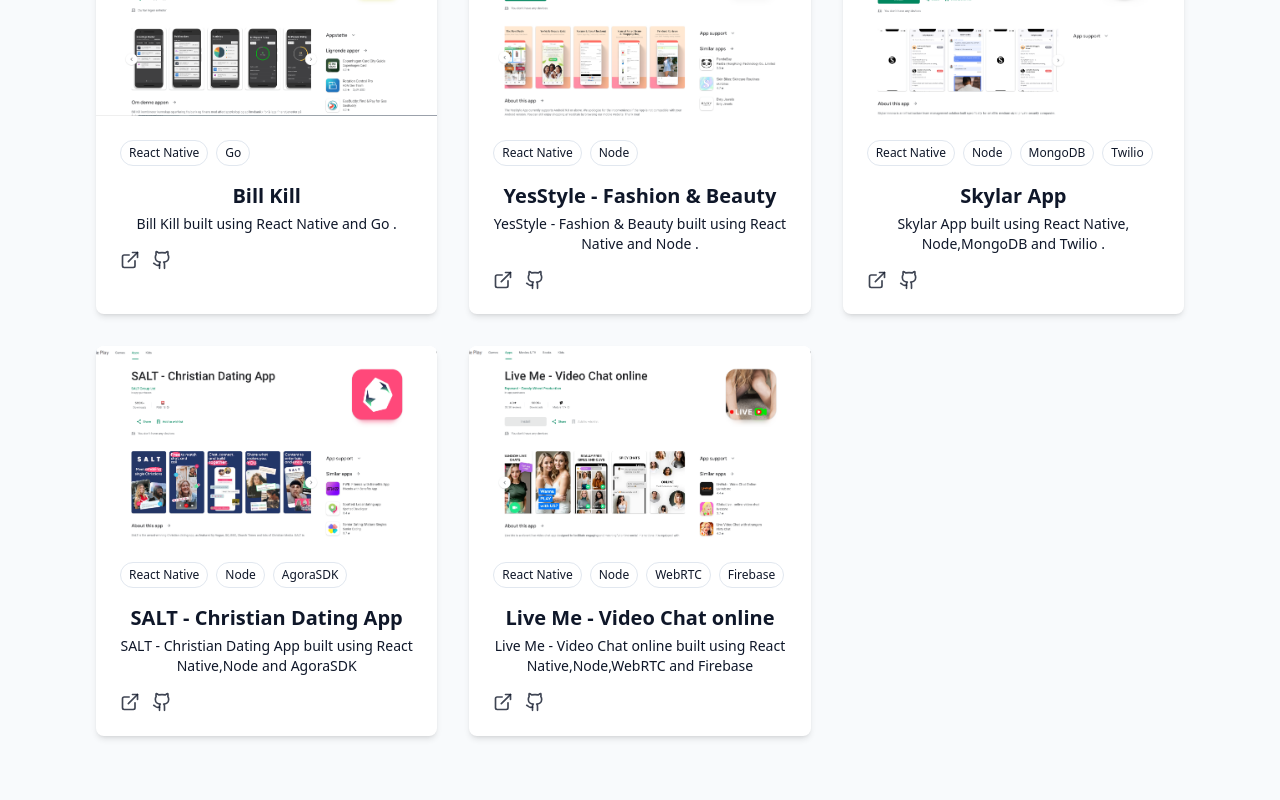
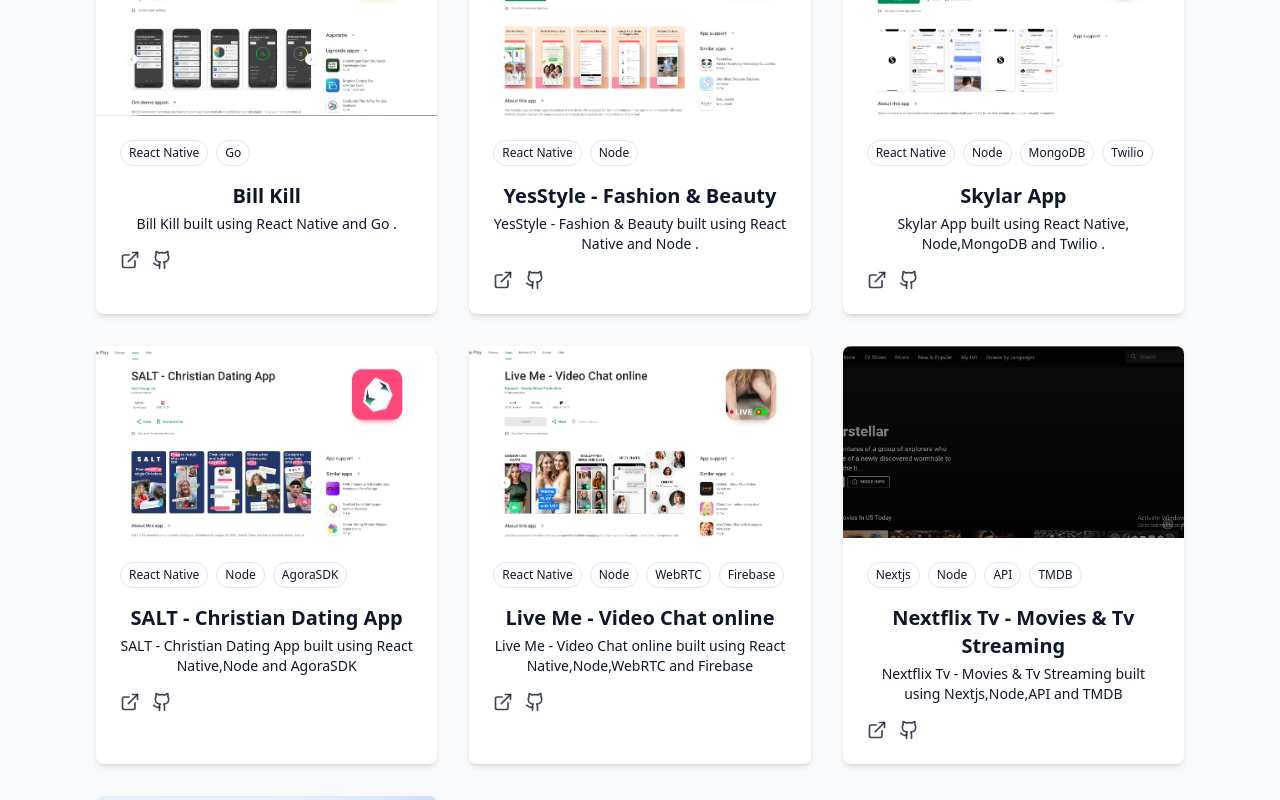
Before and after one commit to segsy/Segun-Aruleba-Portfolio, a React (Vite) app: page / in a window 1280 px wide. Shown: the part 11200-12000 px from the top of the page. Built offline with nearby package versions, Linux system fonts and the light colour scheme.

Commit message:
update new project links

```diff
--- a/src/components/ProjectsSection.jsx
+++ b/src/components/ProjectsSection.jsx
@@ -356,6 +356,26 @@
     githubUrl: "#",
   },
 
+  {
+    id: 36,
+    title: "Nextflix Tv - Movies & Tv Streaming",
+    description: "Nextflix Tv - Movies & Tv Streaming built using Nextjs,Node,API and TMDB",
+    image: "/projects/Nextflix.png",
+    tags: ["Nextjs","Node","API","TMDB"],
+    category: "Web",
+    demoUrl: "https://nextflix-virid.vercel.app/",
+    githubUrl: "https://github.com/segsy/nextflix.git",
+  },
+  {
+    id: 37,
+    title: "Resumind- Track Your Applications & Resume Ratings",
+    description: "Resumind - Track Your Applications & Resume Ratings built using React,vite,Node,puter",
+    image: "/projects/resumind.png",
+    tags: ["React","Vite","Node","puter"],
+    category: "Web",
+    demoUrl: "https://ai-resume-analyzer-navy-xi.vercel.app/",
+    githubUrl: "https://github.com/segsy/AI-resume-analyzer.git",
+  },
 ];
 
 export const ProjectsSection = () => {
```
Also changed, not shown: public/projects/Nextflix.png (added), public/projects/resumind.png (added).
